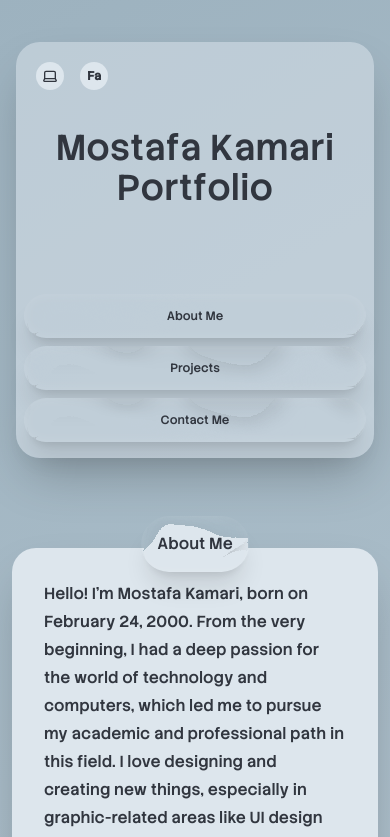
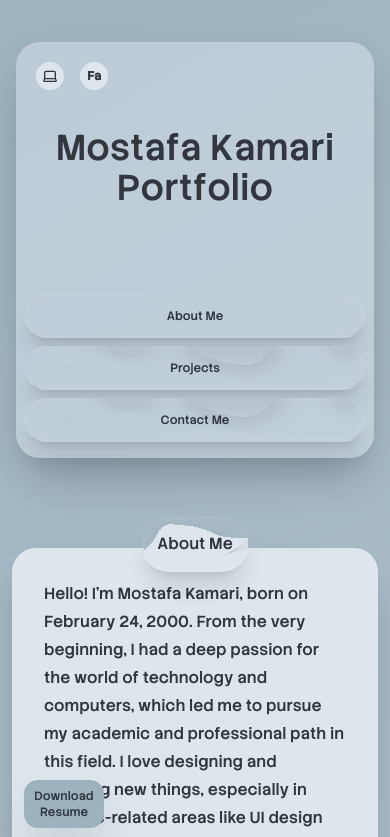
Before and after one commit to mostafakm78/portfolio, a Next.js app: page /en in a window 390 px wide. Shown: the top 837 px of the page. Built offline with nearby package versions, Linux system fonts and the light colour scheme.

Commit message:
add resume download botton for mobile

```diff
--- a/messages/en.json
+++ b/messages/en.json
@@ -17,6 +17,8 @@
     "skills": "Skills",
     "aboutme": "About Me",
     "download": "Download Resume",
+    "down" : "Download",
+    "resume" : "Resume",
     "aboutmefull": "Hello! I'm Mostafa Kamari, born on February 24, 2000.\nFrom the very beginning, I had a deep passion for the world of technology and computers, which led me to pursue my academic and professional path in this field. I love designing and creating new things, especially in graphic-related areas like UI design and crafting engaging user experiences.\nBuilding a website from scratch and seeing the final result match my exact vision always gives me an incredible feeling. One of my key personality traits is that I never get tired of learning. I'm constantly seeking new challenges and strive to enhance my skills by solving complex problems and continuously growing.\nI have a strong passion for bringing my ideas to life through coding. This enthusiasm has driven me to persistently learn various tools and technologies in web design and software development. My diverse work experiences have taught me that creativity, combined with discipline and planning, can lead to extraordinary results.\nThat's why I always strive to approach my projects with precision, high quality, and full focus. I'm also passionate about teamwork because I believe that combining ideas and efforts leads to the best outcomes.\nI hope to continue this journey with more learning and experiences and create amazing things along the way. If you'd like to connect with me or discuss collaborations and new projects, I'd be happy to hear from you! 🚀"
   },
   "Projects": {
--- a/messages/fa.json
+++ b/messages/fa.json
@@ -17,6 +17,8 @@
     "skills": "مهارت ها",
     "aboutme": "درباره من",
     "download": "دانلود رزومه",
+    "down" : "دانلود",
+    "resume" : "رزومه",
     "aboutmefull": "سلام! من مصطفی کمری هستم، متولد پنج اسفند ١٣٧٨.\nاز همون ابتدا علاقه زیادی به دنیای تکنولوژی و کامپیوتر داشتم و این علاقه باعث شد که مسیر تحصیلی و حرفه‌ای خودم رو در این زمینه دنبال کنم.\nعاشق طراحی و ساخت چیزهای جدید هستم، مخصوصاً تو حوزه‌های گرافیکی مثل طراحی UI و خلق تجربه‌های کاربری جذاب.\nطراحی یک وب‌سایت از صفر و دیدن نتیجه‌ای که دقیقاً مطابق تصورم هست، همیشه برام حس فوق‌العاده‌ای ایجاد می‌کنه.\nیکی از ویژگی‌های شخصیتم اینه که هیچ وقت از یادگیری خسته نمی‌شم.\nبه دنبال چالش‌های جدیدم و تلاش می‌کنم تا با حل مشکلات پیچیده، مهارتم رو ارتقا بدم و به رشد مداوم ادامه بدم.\nعلاقه زیادی دارم به این که هر چیزی که تو ذهنم شکل می‌گیره رو بتونم با کدنویسی به واقعیت تبدیل کنم.\nهمین علاقه باعث شده که با پشتکار، به یادگیری ابزارها و تکنولوژی‌های مختلف تو زمینه طراحی وب و توسعه نرم‌افزار ادامه بدم.\nتجربه‌های مختلف کاری بهم یاد داده که خلاقیت همراه با نظم و برنامه‌ریزی می‌تونه نتایج شگفت‌انگیزی رقم بزنه.\nبه همین خاطر همیشه تلاش می‌کنم پروژه‌هام رو با دقت، کیفیت بالا و تمرکز کامل انجام بدم.\nعلاقه‌مند به کار تیمی هم هستم، چون باور دارم ترکیب ایده‌ها و تلاش‌ها می‌تونه به بهترین نتایج منجر بشه.\nامیدوارم این مسیر رو با یادگیری و تجربیات بیشتر ادامه بدم و چیزهای بزرگی خلق کنم.\nاگر دوست دارید با من در ارتباط باشید یا درباره همکاری و پروژه‌های جدید صحبت کنیم، خوشحال می‌شم صدای شما رو بشنوم! 🚀"
   },
   "Projects": {
--- a/src/components/templates/HomePage/Homepage.tsx
+++ b/src/components/templates/HomePage/Homepage.tsx
@@ -5,15 +5,25 @@ import Header from './Header';
 import Aboutme from './Aboutme';
 import Projects from './Projects';
 import Contact from './Contact';
+import Link from 'next/link';
+import { useLocale, useTranslations } from 'next-intl';
 
 export default function HomePage() {
   const aboutmeRef = useRef<HTMLDivElement | null>(null);
   const projectsmeRef = useRef<HTMLDivElement | null>(null);
   const contactRef = useRef<HTMLDivElement | null>(null);
+  const t = useTranslations('AboutMe')
+  const locale = useLocale()
 
   return (
     <section>
       <div className="relative flex flex-col items-center justify-center gap-20 bg-linear bg-linear-150 from-foreground to-background">
+        <div className={`fixed lg:hidden h-12 w-20 bg-foreground bottom-4 ${locale === 'fa' ? 'right-6 text-sm' : 'left-6 text-xs'} z-100 rounded-xl shadow-2xl`}>
+            <Link href="/MostafaKamari-Resume.pdf" download className="flex flex-col items-center h-full text-secondary justify-center w-full">
+          <span>{t('down')}</span>
+          <span>{t('resume')}</span>
+        </Link>
+        </div>
         <div className="container mx-auto">
           <Header aboutmeRef={aboutmeRef} projectsRef={projectsmeRef} contactRef={contactRef} />
           <Aboutme aboutmeRef={aboutmeRef} />
```
